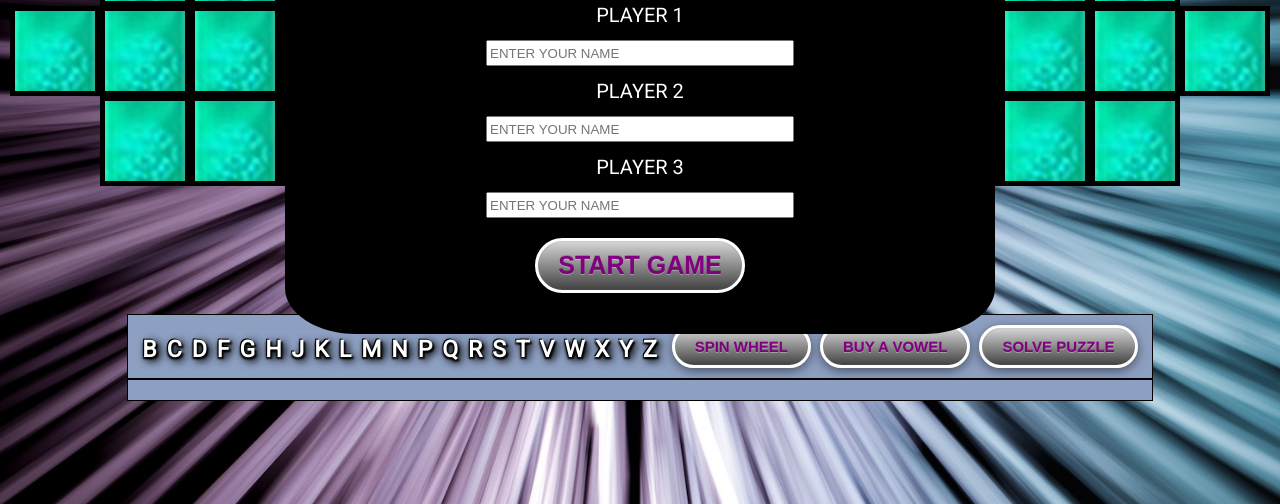
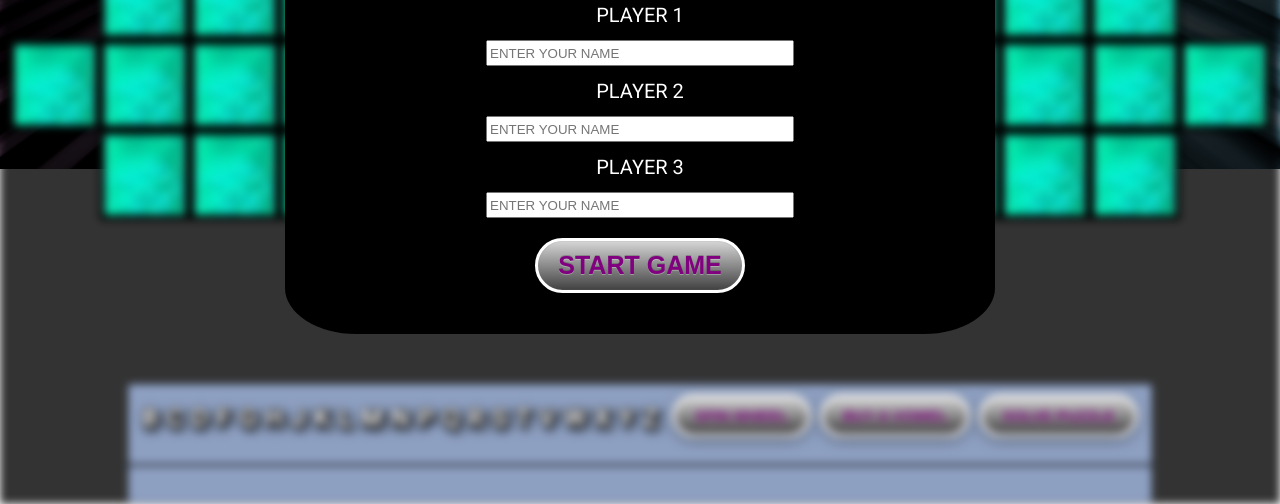
Before and after one commit to ashtonkbailey/wheel-of-fortune-m2, a website: page index.html in a window 1280 px wide. Shown: the part 296-800 px from the top of the page. Drawn offline with Linux system fonts and the light colour scheme; a web font is replaced by a local one.

Commit message:
Add blur class on page start

```diff
--- a/domUpdates.js
+++ b/domUpdates.js
@@ -7,6 +7,7 @@ const domUpdates = {
     currentRoundNumber.classList.add('animateRoundNumber');
     categoryDisplay.classList.add('animateCategorydisplay');
     playerOneName.classList.add('animatePlayerName');
+    gamePage.classList.remove('game-blur');
 
     game = new Game;
     game.startGame();
--- a/index.html
+++ b/index.html
@@ -39,7 +39,7 @@
   </section>
 </div>
 <!-- main game page -->
-<div class="game-page">
+<div class="game-page game-blur">
   <h2>ROUND 1</h2>
   <header class="score-board">
     <div class="player player-1">
--- a/script.js
+++ b/script.js
@@ -1,5 +1,6 @@
 var startButton = document.querySelector('.start-button');
 var startContainer = document.querySelector('.start-container');
+var gamePage = document.querySelector('.game-page');
 var categoryDisplay = document.querySelector('.category-display');
 var nameOneInput = document.querySelector('.name_one_input')
 var nameTwoInput = document.querySelector('.name_two_input')
--- a/styles.css
+++ b/styles.css
@@ -17,6 +17,7 @@ body {
     height: 100%;
     display: flex;
     align-items: center;
+    z-index: 1;
 
     justify-content: center;
 }
@@ -101,6 +102,24 @@ input {
 .game-page {
   display: grid;
   grid-template-rows: auto;
+}
+
+
+.game-blur {
+  position: absolute;
+    left: 0;
+    top: 0;
+    right: 0;
+    bottom: 0;
+
+    background:black;
+    background:rgba(0,0,0,0.8);
+
+    filter:blur(4px);
+    -o-filter:blur(4px);
+    -ms-filter:blur(4px);
+    -moz-filter:blur(4px);
+    -webkit-filter:blur(4px);
 }
 
 
```
